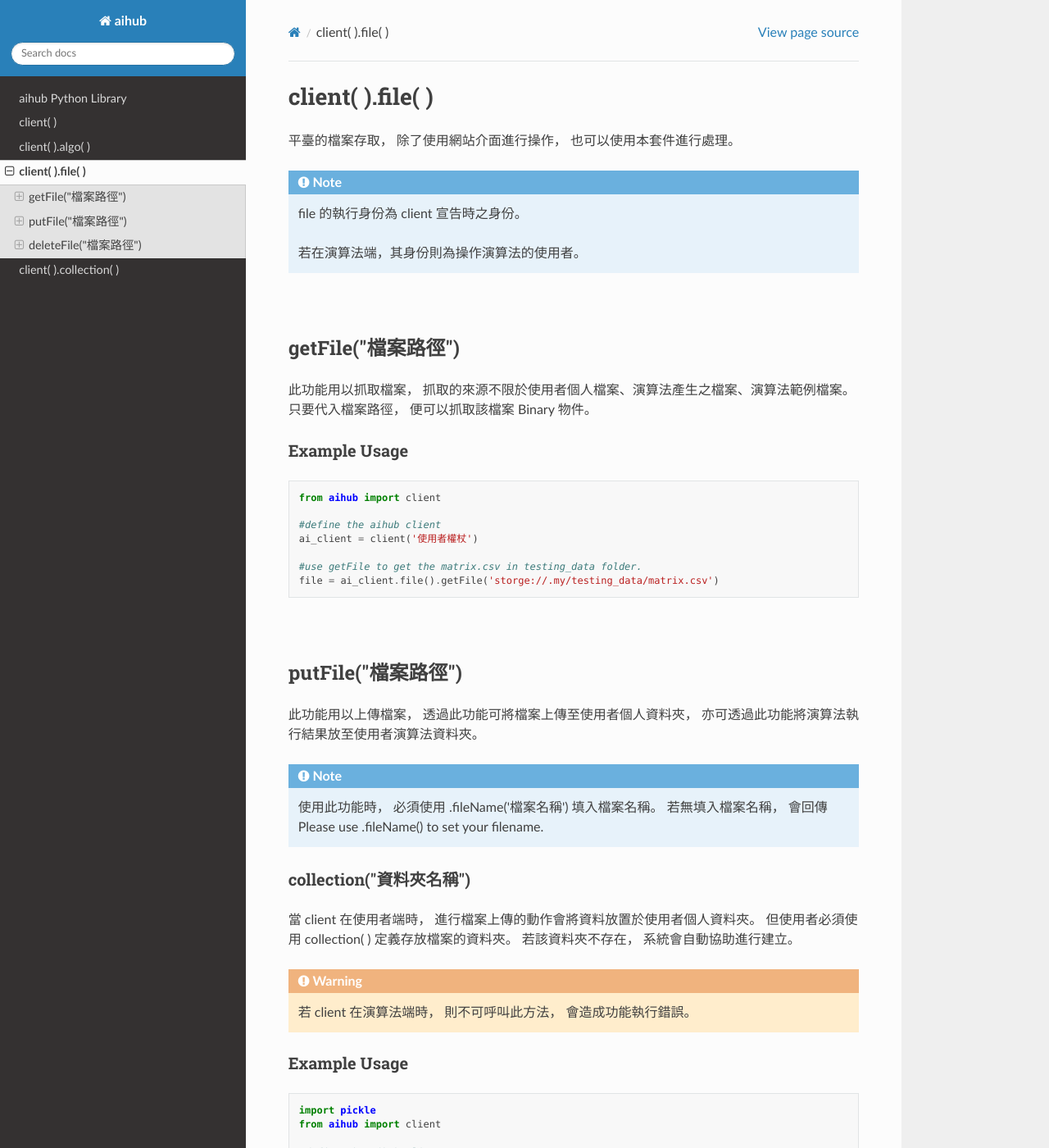
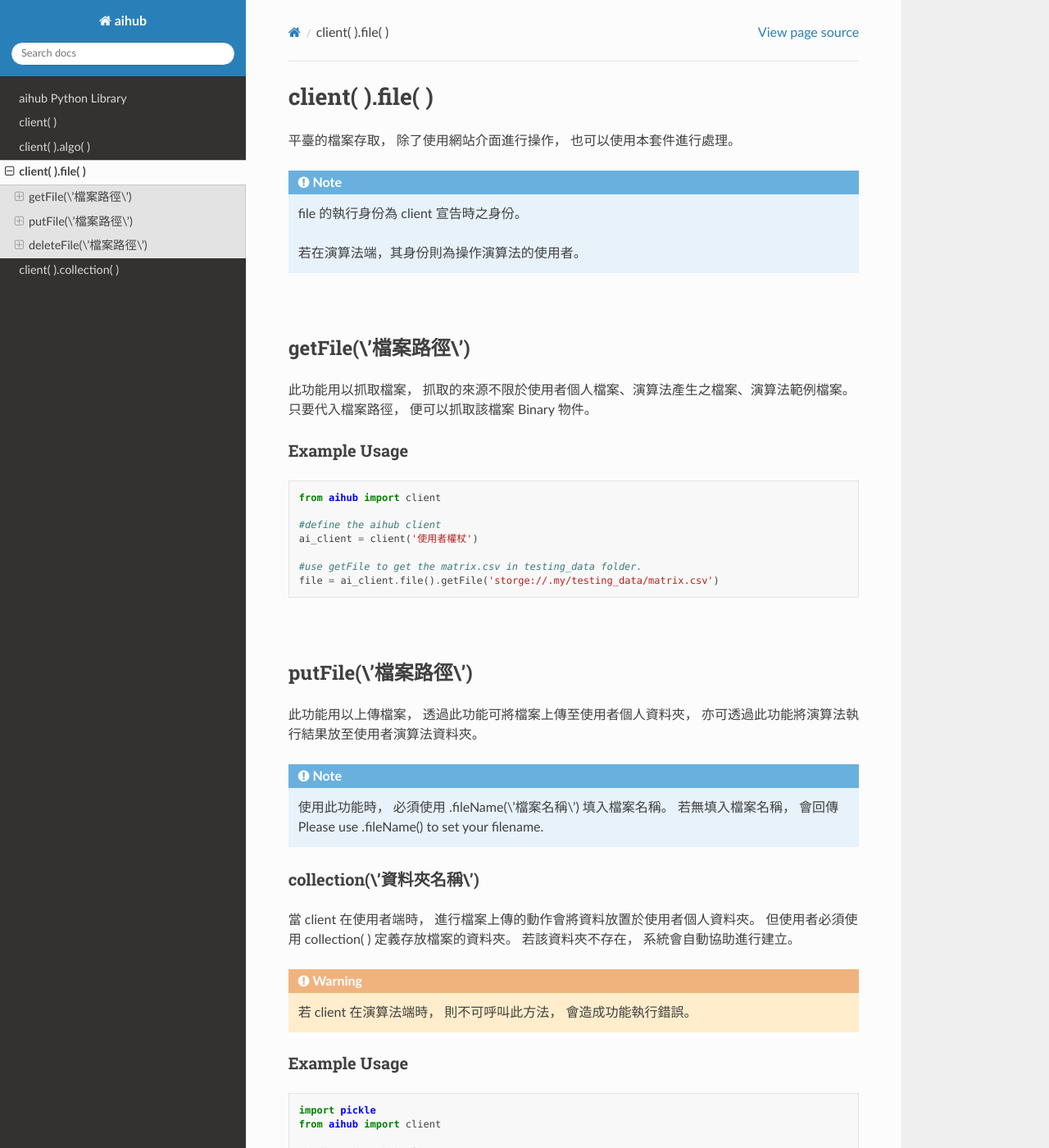
Before and after one commit to aihub-tw/aihub-py, a Sphinx documentation site: the page built from source/file.rst, in a window 1280 px wide and 1400 px high. Shown: the whole window at 82% size. Built offline with Sphinx 7.4.7 and the Read the Docs theme 2.0.0, drawn with Linux system fonts in a browser that asks for light colours; some of the changed text lies outside the part shown.

Commit message:
修正跳脫字元

```diff
--- a/source/algo.rst
+++ b/source/algo.rst
@@ -14,7 +14,7 @@ algo 中必須輸入演算法網址。
 
 |
 
-post(\"執行內容\")
+post(\\'執行內容\\')
 ----------------------
 
 透過 post 功能，進行演算法呼叫，並回傳運算結果。
--- a/source/collection.rst
+++ b/source/collection.rst
@@ -62,8 +62,8 @@ Example Usage
 
 |
 
-rename("新資料夾名稱")
-----------------------
+rename(\\'新資料夾名稱\\')
+---------------------------
 
 此功能可進行資料夾重新命名。
 
--- a/source/file.rst
+++ b/source/file.rst
@@ -15,7 +15,7 @@ client( ).file( )
 
 |
 
-getFile(\"檔案路徑\")
+getFile(\\'檔案路徑\\')
 -----------------------
 
 此功能用以抓取檔案，
@@ -38,7 +38,7 @@ Example Usage
 
 |
 
-putFile(\"檔案路徑\")
+putFile(\\'檔案路徑\\')
 -----------------------
 
 此功能用以上傳檔案，
@@ -48,12 +48,12 @@ putFile(\"檔案路徑\")
 .. note::
 
     使用此功能時，
-    必須使用 .fileName(\'檔案名稱\') 填入檔案名稱。
+    必須使用 .fileName(\\'檔案名稱\\') 填入檔案名稱。
     若無填入檔案名稱，
     會回傳 Please use .fileName() to set your filename.
 
 
-collection(\"資料夾名稱\")
+collection(\\'資料夾名稱\\')
 ~~~~~~~~~~~~~~~~~~~~~~~~~~~
 
 當 client 在使用者端時，
@@ -89,7 +89,7 @@ Example Usage
     print(file_path)
 
 
-fileName(\"檔案名稱\")
+fileName(\\'檔案名稱\\')
 ~~~~~~~~~~~~~~~~~~~~~~~~
 
 在進行檔案上傳時，
@@ -124,7 +124,7 @@ Example Usage
 
 |
 
-deleteFile(\"檔案路徑\")
+deleteFile(\\'檔案路徑\\')
 ---------------------------
 
 若要進行檔案刪除，
```
Also changed, not shown: 10 other files.
